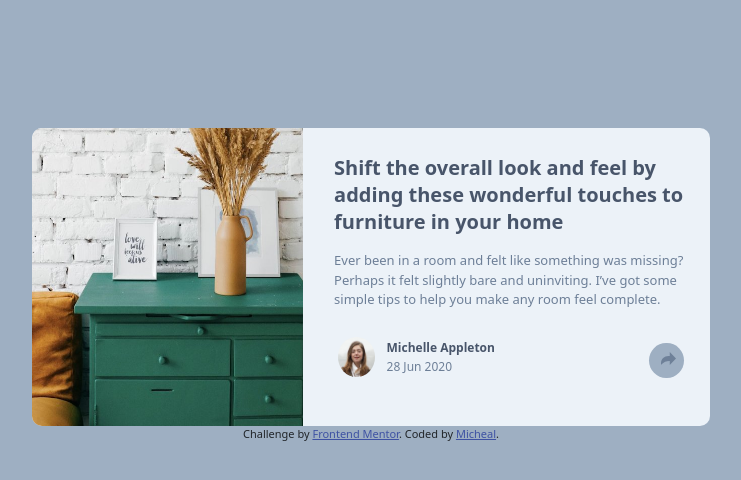
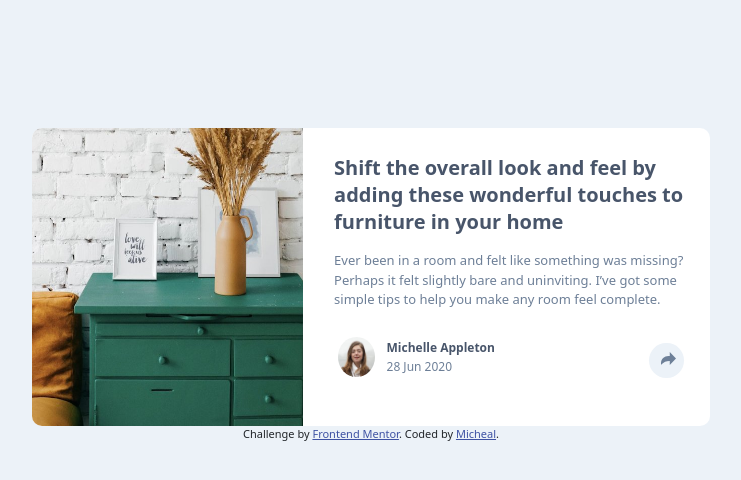
Before and after one commit to alphastand27/article-preview-component-master, a plain HTML site: page index.html in a window 1280 px wide. Shown: the whole page, without its empty margins (269-1010 px from the left). Drawn offline with nearby package versions, Linux system fonts and the light colour scheme.

Commit message:
styling clean up

```diff
--- a/index.js
+++ b/index.js
@@ -12,7 +12,7 @@ const linkDisplay = () => {
         return displayState = true;
     } else {
         link.style = 'display: none';
-        button.style = 'background-color: hsl(212, 23%, 69%)';
+        button.style = 'background-color: hsl(210, 46%, 95%)';
         return displayState = false;
     }
 };
--- a/style.scss
+++ b/style.scss
@@ -7,14 +7,14 @@ $Light-Grayish-Blue: hsl(210, 46%, 95%);
 
 body {
     font-size: 13px;
-    background-color: $Grayish-Blue !important;
+    background-color: $Light-Grayish-Blue !important;
     font-family: "Manrope", sans-serif;
 
     #component {
         position: relative;
         z-index: 0;
         max-width: 375px;
-        background-color: $Light-Grayish-Blue;
+        background-color: white;
         margin-top: 10%;
         border-radius: 10px;
 
@@ -29,7 +29,7 @@ body {
             div {
                 position: relative;
                 z-index: 1;
-                background-color: $Light-Grayish-Blue;
+                background-color: white;
                 width: 106.8%;
                 height: 100px;
                 margin-top: -15%;
@@ -40,7 +40,7 @@ body {
         #content {
             position: relative;
             z-index: 1;
-            background-color: $Light-Grayish-Blue;
+            background-color: white;
             width: 100%;
             padding: 10% 10% 8% 10%;
             margin-top: -27%;
@@ -95,7 +95,7 @@ body {
                 button {
                     border: none;
                     border-radius: 50%;
-                    background-color: $Grayish-Blue;
+                    background-color: $Light-Grayish-Blue;
                     max-width: 9%;
                     max-height: 35px;
                     padding-bottom: 2%;
@@ -135,7 +135,7 @@ body {
         #button2 {
             border: none;
             border-radius: 50%;
-            background-color: $Grayish-Blue;
+            background-color: $Grayish-Blue !important;
             min-width: 33px;
             height: 33px;
             padding-bottom: 5%;
```
Also changed, not shown: style.css, 1 other file.
